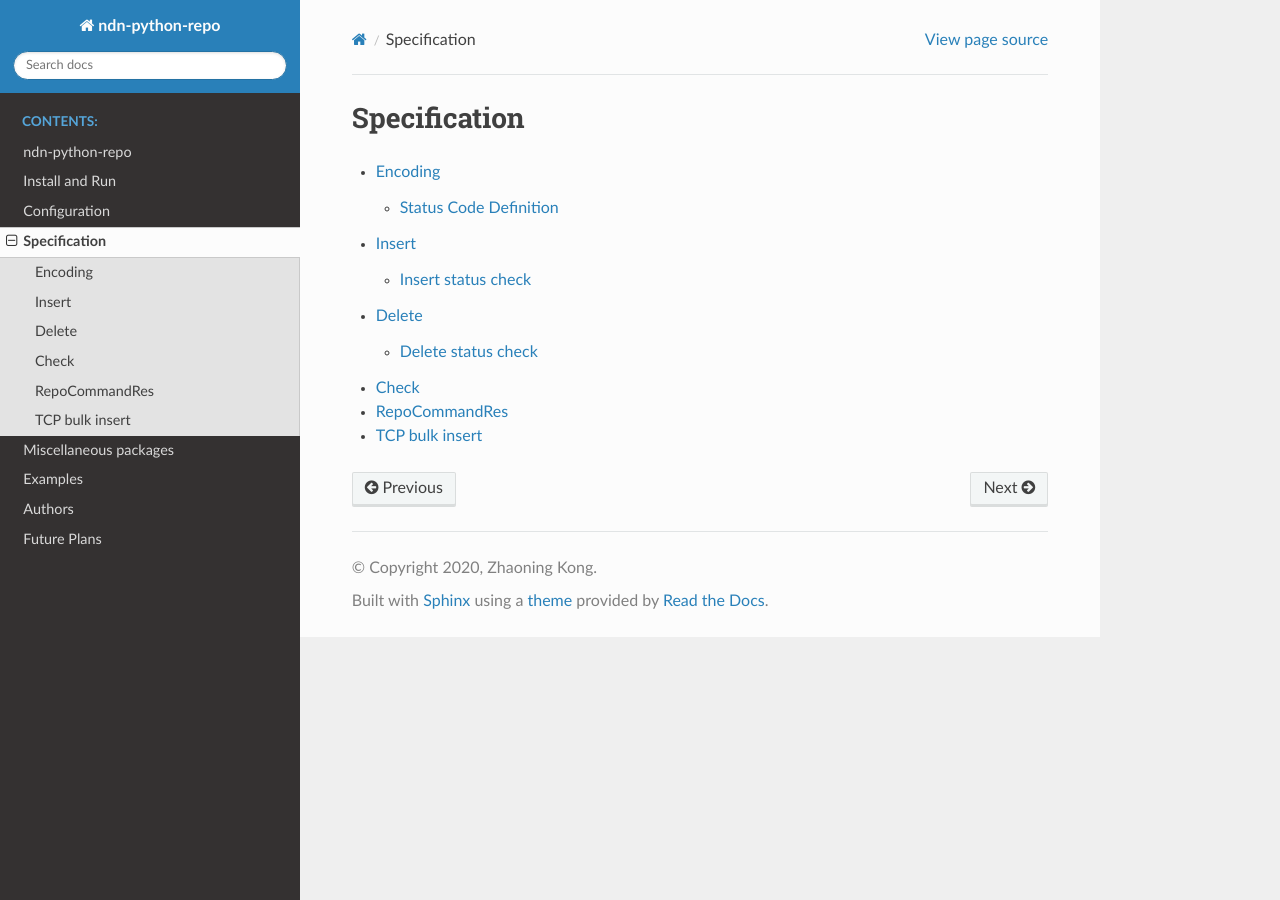
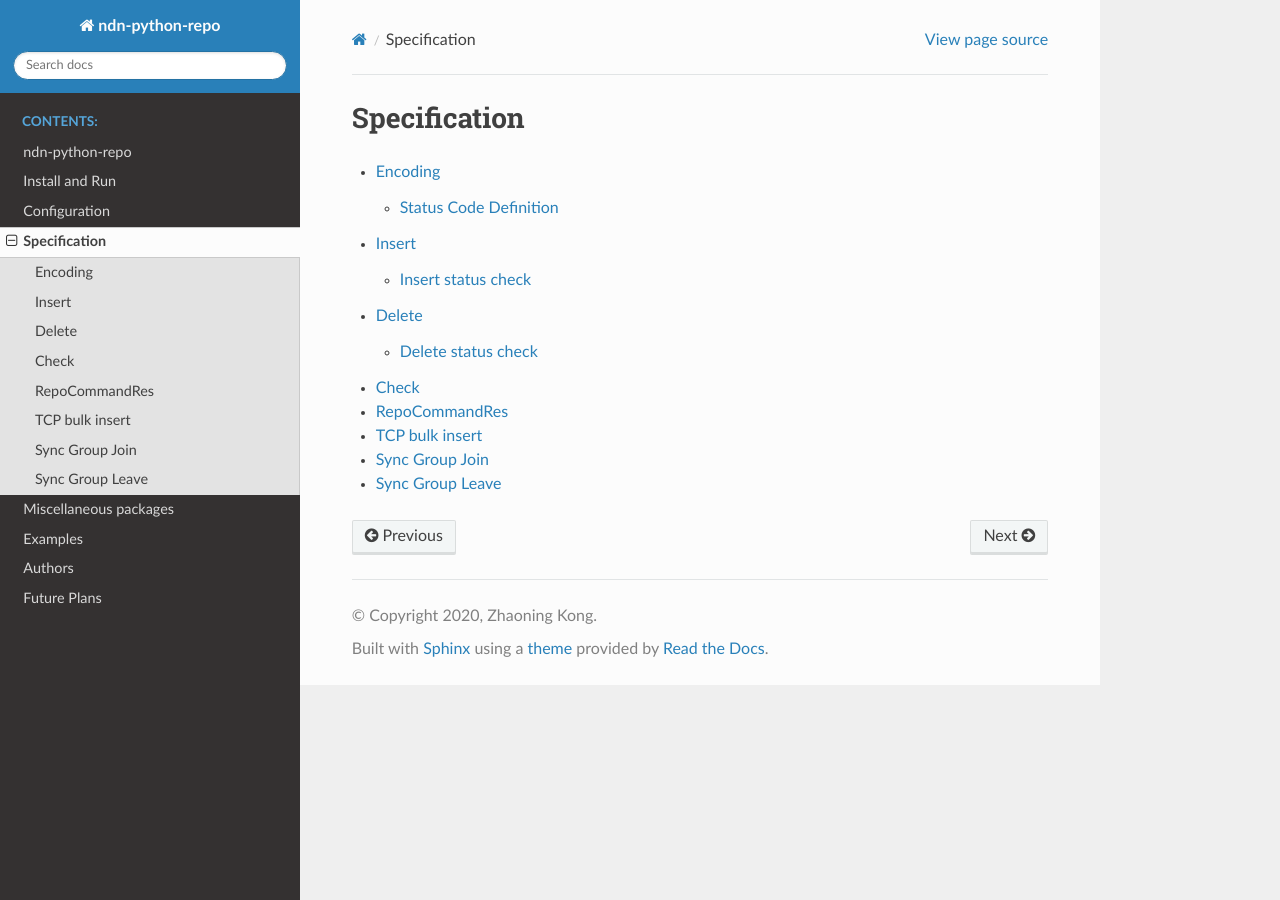
Before and after one commit to UCLA-IRL/ndn-python-repo, a Sphinx documentation site: the page built from docs/src/specification/specification.rst, in a window 1280 px wide. Built offline with Sphinx 7.4.7 and the Read the Docs theme 2.0.0, drawn with Linux system fonts in a browser that asks for light colours.

Commit message:
Add to specification TOC

```diff
--- a/docs/src/specification/specification.rst
+++ b/docs/src/specification/specification.rst
@@ -8,3 +8,5 @@ Specification
     Delete <delete>
     Check <check>
     TCP bulk insert <tcp_bulk>
+    Sync Group Join <sync_join>
+    Sync Group Leave <sync_leave>
```
